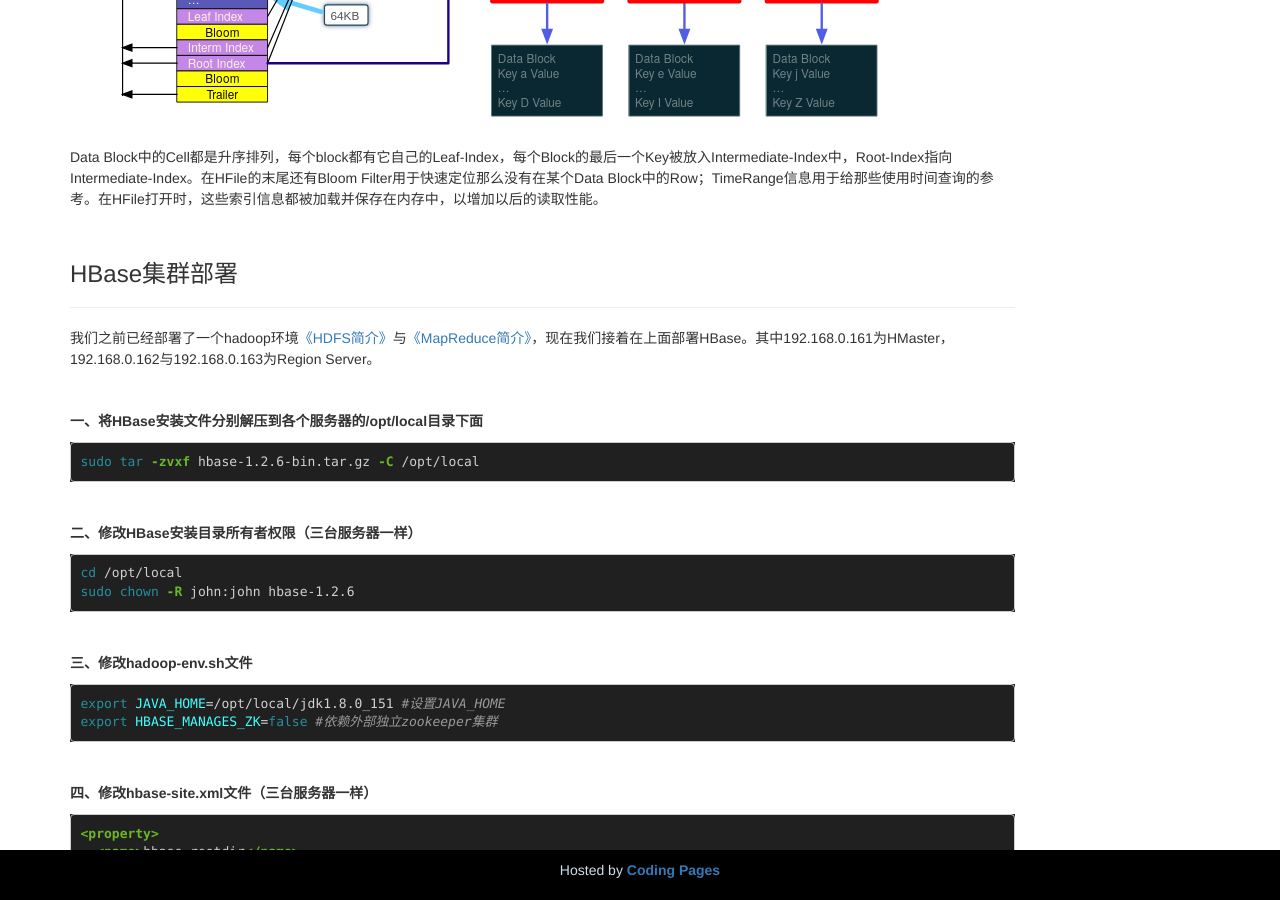
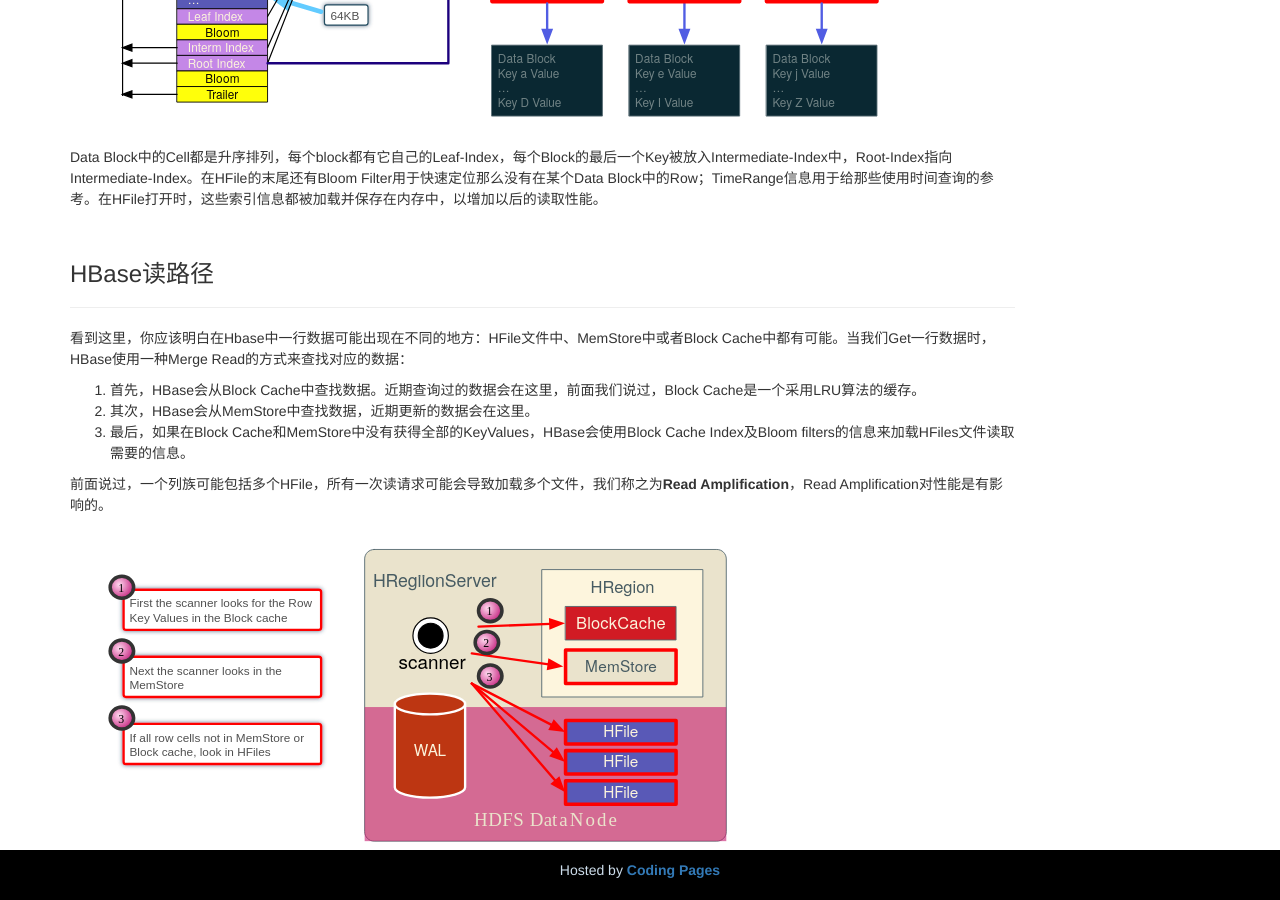
Before and after one commit to OuYangLiang/ouyangliang.github.io, a Jekyll site: the page built from _posts/2018-04-26-HBase简介.markdown, in a window 1280 px wide and 900 px high, scrolled down 8977 px. Built offline with Jekyll 4.4.1, drawn with Linux system fonts in a browser that asks for light colours.

Commit message:
more info about hbase.

```diff
--- a/_posts/2018-04-26-HBase简介.markdown
+++ b/_posts/2018-04-26-HBase简介.markdown
@@ -262,6 +262,20 @@ Data Block中的Cell都是升序排列，每个block都有它自己的Leaf-Index
 
 <br/>
 
+### HBase读路径
+
+---
+
+看到这里，你应该明白在Hbase中一行数据可能出现在不同的地方：HFile文件中、MemStore中或者Block Cache中都有可能。当我们Get一行数据时，HBase使用一种Merge Read的方式来查找对应的数据：
+
+1. 首先，HBase会从Block Cache中查找数据。近期查询过的数据会在这里，前面我们说过，Block Cache是一个采用LRU算法的缓存。
+2. 其次，HBase会从MemStore中查找数据，近期更新的数据会在这里。
+3. 最后，如果在Block Cache和MemStore中没有获得全部的KeyValues，HBase会使用Block Cache Index及Bloom filters的信息来加载HFiles文件读取需要的信息。
+
+前面说过，一个列族可能包括多个HFile，所有一次读请求可能会导致加载多个文件，我们称之为**Read Amplification**，Read Amplification对性能是有影响的。
+
+![Read Path]({{site.baseurl}}/pic/hadoop/24.svg)
+
 ### HBase集群部署
 
 ---
```
Also changed, not shown: pic/hadoop/24.svg (added), 1 other file.
